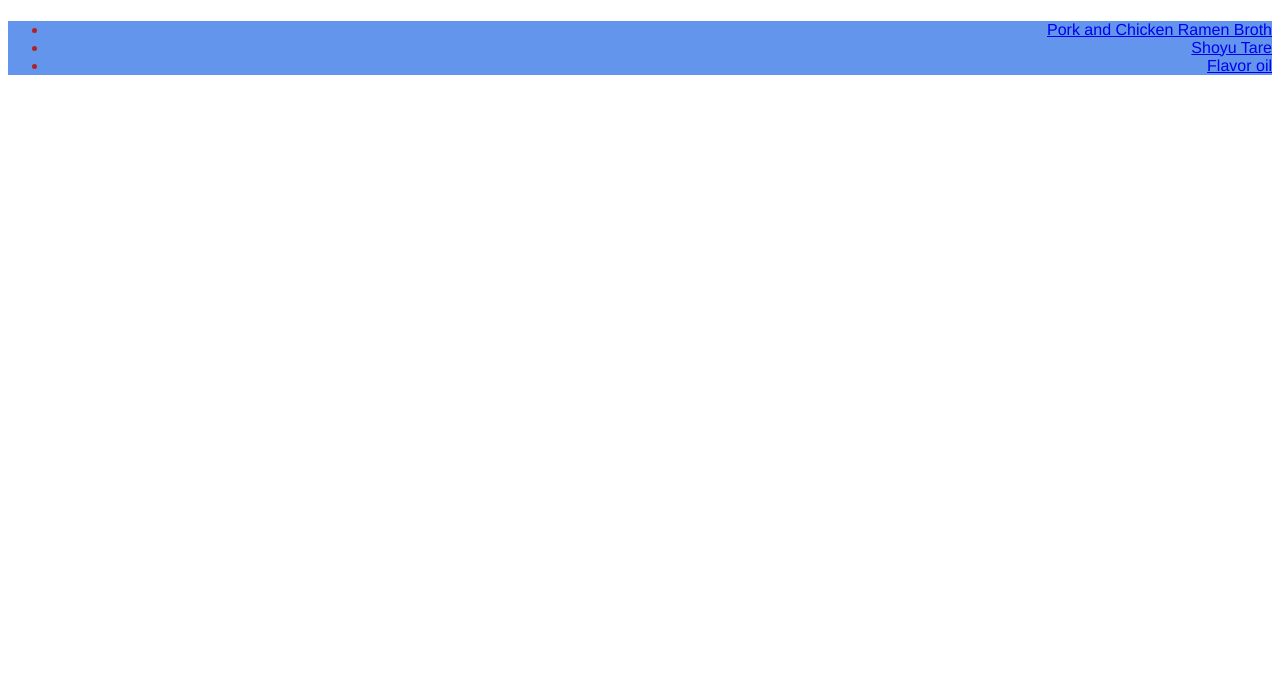
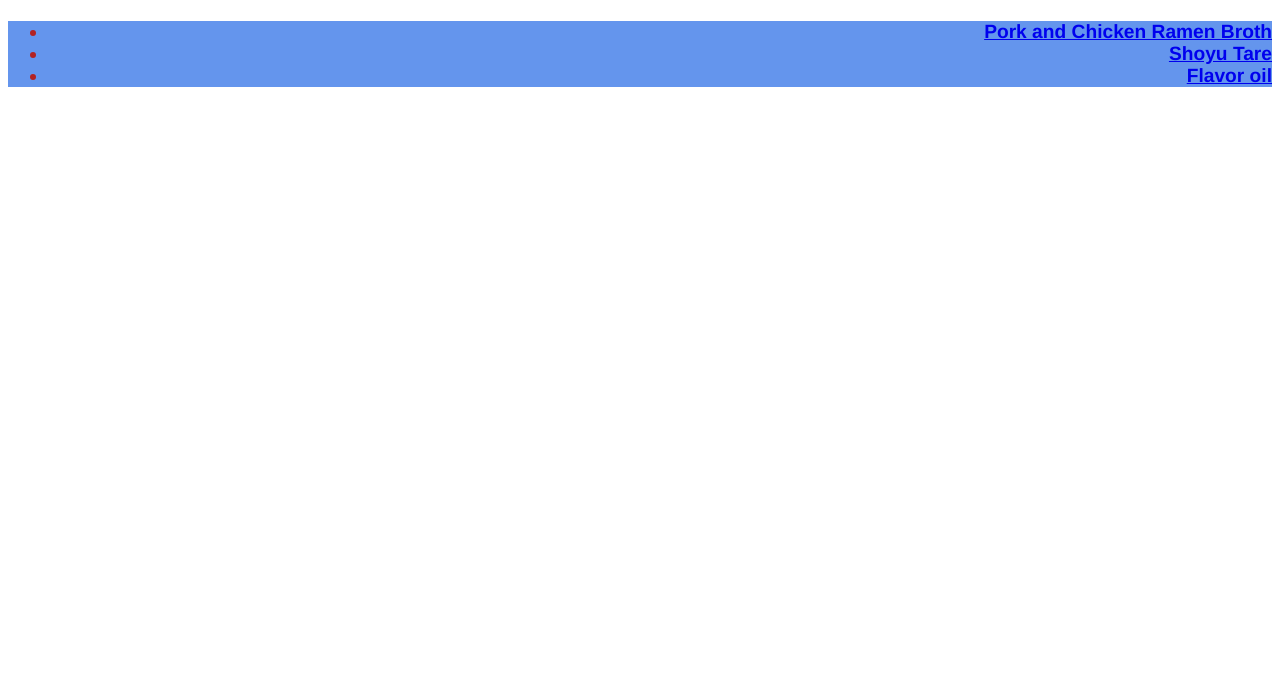
Before and after one commit to jinzoon/odin-recipes, a plain HTML site: page index.html in a window 1280 px wide. Shown: the part 117-800 px from the top of the page. Drawn offline with Linux system fonts and the light colour scheme.

Commit message:
Update list font weight and size

```diff
--- a/style.css
+++ b/style.css
@@ -29,6 +29,8 @@ h2.ingredients {
 
 .list {
 font-family: 'Franklin Gothic Medium', 'Arial Narrow', Arial, sans-serif;
+font-size: larger;
+font-weight: bold;
 text-align: right;
 background-color: cornflowerblue;
 color: firebrick;
```
